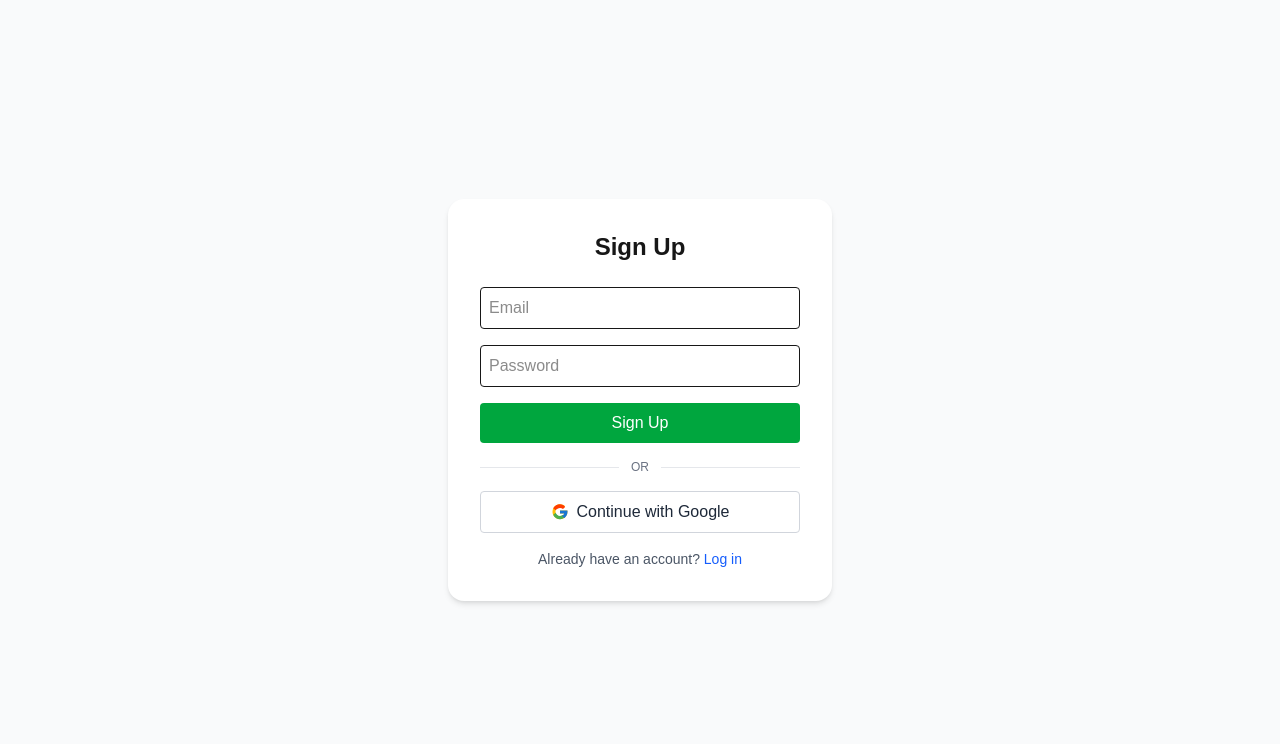
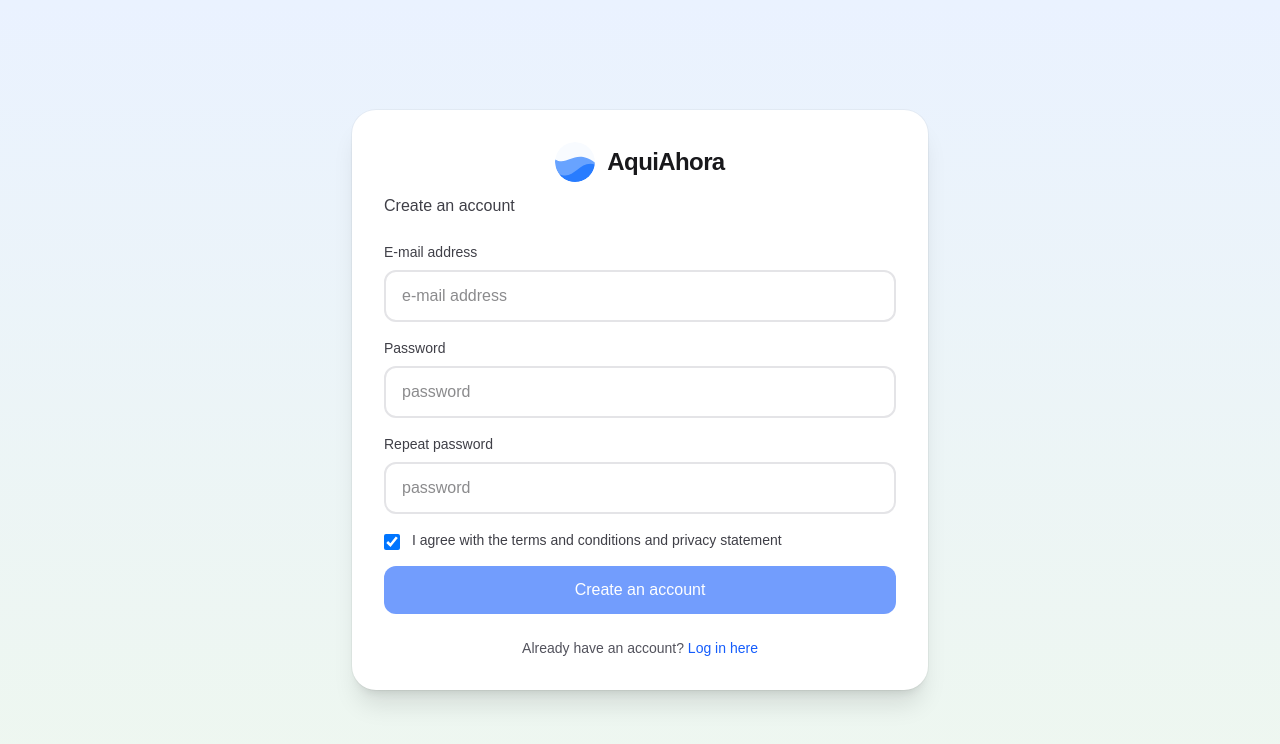
Before and after one commit to kebuenokebueno/pueblo, a Next.js app: page /signup in a window 1280 px wide. Shown: the top 744 px of the page. Built offline with nearby package versions, Linux system fonts and the light colour scheme; no server answers.

Commit message:
feat: register layout

```diff
--- a/components/SignUpPage.tsx
+++ b/components/SignUpPage.tsx
@@ -2,6 +2,7 @@
 
 import { useState, useEffect, startTransition } from 'react'
 import Link from 'next/link'
+import Image from 'next/image'
 import { useRouter, useSearchParams } from 'next/navigation'
 import { getPuebloClient } from '@/lib/supabase/client'
 
@@ -12,9 +13,11 @@ export default function SignUpPage() {
 
   const [email, setEmail] = useState('')
   const [password, setPassword] = useState('')
+  const [confirmPassword, setConfirmPassword] = useState('')
+  const [agree, setAgree] = useState(true)
   const [message, setMessage] = useState('')
   const [loading, setLoading] = useState(false)
-  const [loadingGoogle, setLoadingGoogle] = useState(false)
+  const passwordsMatch = password === confirmPassword && password.length > 0
 
   useEffect(() => {
     const errorParam = searchParams.get('error')
@@ -30,9 +33,17 @@ export default function SignUpPage() {
 
   const handleSignUp = async (e: React.FormEvent) => {
     e.preventDefault()
+    setMessage('')
+    if (password !== confirmPassword) {
+      setMessage('Passwords do not match')
+      return
+    }
+    if (!agree) {
+      setMessage('Please accept the terms to continue')
+      return
+    }
+
     setLoading(true)
-    setMessage('')
-
     try {
       const { data, error } = await supabase.auth.signUp({ email, password })
       setLoading(false)
@@ -49,75 +60,85 @@ export default function SignUpPage() {
   }
 
   return (
-    <div className="flex min-h-screen items-center justify-center bg-gray-50">
-      <div className="bg-white p-8 rounded-2xl shadow-md w-full max-w-sm">
-        <h1 className="text-2xl font-semibold mb-6 text-center">Sign Up</h1>
+    <div className="flex min-h-screen items-center justify-center bg-gradient-to-b from-[#eaf2ff] to-[#eef7ef] px-4">
+      <div className="w-full max-w-xl rounded-3xl bg-white p-8 shadow-xl ring-1 ring-black/[0.04]">
+        <div className="mb-6 flex flex-col items-center gap-3">
+          <div className="flex items-center gap-3">
+            <Image src="/aquiahora-logo.svg" alt="AquiAhora logo" width={40} height={40} priority />
+            <span className="text-2xl font-semibold tracking-tight text-zinc-900">AquiAhora</span>
+          </div>
+          <h2 className="w-full text-left font-medium text-zinc-700">Create an account</h2>
+        </div>
 
         <form onSubmit={handleSignUp} className="space-y-4">
+          <div className="space-y-2">
+            <label className="block text-sm font-medium text-zinc-700">E-mail address</label>
             <input
               type="email"
-            placeholder="Email"
-            className="border p-2 w-full rounded"
+              placeholder="e-mail address"
+              className="w-full rounded-xl border-2 border-zinc-200 px-4 py-3 text-zinc-900 outline-none focus:border-blue-500"
               value={email}
               onChange={(e) => setEmail(e.target.value)}
+              autoComplete="email"
             />
+          </div>
 
+          <div className="space-y-2">
+            <label className="block text-sm font-medium text-zinc-700">Password</label>
             <input
               type="password"
-            placeholder="Password"
-            className="border p-2 w-full rounded"
+              placeholder="password"
+              className="w-full rounded-xl border-2 border-zinc-200 px-4 py-3 text-zinc-900 outline-none focus:border-blue-500"
               value={password}
               onChange={(e) => setPassword(e.target.value)}
+              autoComplete="new-password"
             />
+          </div>
+
+          <div className="space-y-2">
+            <label className="block text-sm font-medium text-zinc-700">Repeat password</label>
+            <input
+              type="password"
+              placeholder="password"
+              className={`w-full rounded-xl border-2 px-4 py-3 text-zinc-900 outline-none focus:border-blue-500 ${passwordsMatch || confirmPassword.length === 0 ? 'border-zinc-200' : 'border-red-500'}`}
+              value={confirmPassword}
+              onChange={(e) => setConfirmPassword(e.target.value)}
+              autoComplete="new-password"
+            />
+            {!passwordsMatch && confirmPassword.length > 0 && (
+              <p className="text-xs text-red-600">Passwords must match.</p>
+            )}
+          </div>
+
+        <label className="mt-2 flex items-start gap-3 text-sm text-zinc-700">
+          <input
+            type="checkbox"
+            className="mt-1 h-4 w-4 rounded border-zinc-300 text-blue-600 focus:ring-blue-500"
+            checked={agree}
+            onChange={(e) => setAgree(e.target.checked)}
+          />
+          <span>
+            I agree with the terms and conditions and privacy statement
+          </span>
+        </label>
 
           <button
             type="submit"
-            disabled={loading}
-            className="w-full bg-green-600 text-white py-2 rounded"
+            disabled={loading || !agree || !passwordsMatch}
+            className="w-full rounded-xl bg-blue-600 py-3 font-medium text-white transition hover:bg-blue-700 disabled:opacity-60"
           >
-            {loading ? 'Signing up...' : 'Sign Up'}
+            {loading ? 'Creating account…' : 'Create an account'}
           </button>
         </form>
 
-        <div className="flex items-center gap-3 my-4">
-          <div className="h-px bg-gray-200 flex-1" />
-          <span className="text-xs text-gray-500">OR</span>
-          <div className="h-px bg-gray-200 flex-1" />
+        {message && <p className="mt-3 text-sm text-red-600">{message}</p>}
+
+        <div className="mt-6 text-center text-sm text-zinc-600">
+          Already have an account?{' '}
+          <Link href="/login" className="font-medium text-blue-600 hover:underline">
+            Log in here
+          </Link>
         </div>
-
-        <button
-          type="button"
-          disabled={loadingGoogle}
-          onClick={async () => {
-            setMessage('')
-            setLoadingGoogle(true)
-            const { error } = await supabase.auth.signInWithOAuth({
-              provider: 'google',
-              options: { redirectTo: `${window.location.origin}/auth/callback` },
-            })
-            setLoadingGoogle(false)
-            if (error) setMessage(error.message)
-          }}
-          className="w-full border border-gray-300 bg-white text-gray-800 py-2 rounded hover:bg-gray-50 flex items-center justify-center gap-2"
-        >
-          {!loadingGoogle && (
-            <svg aria-hidden="true" width="18" height="18" viewBox="0 0 48 48" xmlns="http://www.w3.org/2000/svg">
-              <path fill="#FFC107" d="M43.611 20.083H42V20H24v8h11.303C33.893 31.658 29.389 35 24 35c-6.627 0-12-5.373-12-12s5.373-12 12-12c3.059 0 5.842 1.153 7.961 3.039l5.657-5.657C34.869 5.053 29.706 3 24 3 12.955 3 4 11.955 4 23s8.955 20 20 20 20-8.955 20-20c0-1.341-.138-2.651-.389-3.917z"/>
-              <path fill="#FF3D00" d="M6.306 14.691l6.571 4.816C14.464 16.104 18.879 13 24 13c3.059 0 5.842 1.153 7.961 3.039l5.657-5.657C34.869 5.053 29.706 3 24 3c-7.59 0-14.088 4.26-17.694 10.491z"/>
-              <path fill="#4CAF50" d="M24 43c5.342 0 10.216-2.045 13.9-5.371l-6.422-5.432C29.42 33.551 26.872 34.5 24 34.5c-5.357 0-9.875-3.571-11.5-8.5l-6.61 5.098C9.46 38.798 16.153 43 24 43z"/>
-              <path fill="#1976D2" d="M43.611 20.083H42V20H24v8h11.303c-1.009 2.936-3.167 5.217-5.825 6.414l6.422 5.432C38.97 36.919 44 31.5 44 23c0-1.341-.138-2.651-.389-3.917z"/>
-            </svg>
-          )}
-          {loadingGoogle ? 'Redirecting…' : 'Continue with Google'}
-        </button>
-
-        {message && <p className="text-gray-700 mt-2">{message}</p>}
-        <p className="mt-4 text-center text-sm text-gray-600">
-          Already have an account?{' '}
-          <Link href="/login" className="text-blue-600 hover:underline">
-            Log in
-          </Link>
-        </p>
       </div>
     </div>
   )
```
Lines whose indentation alone changed are shown as unchanged.
